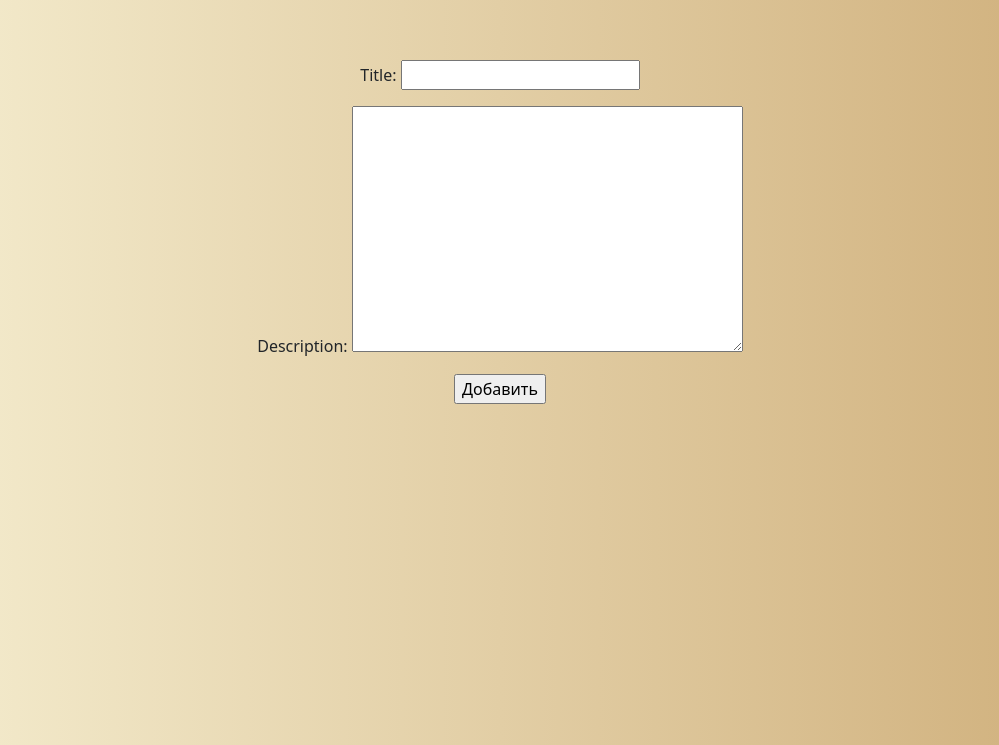
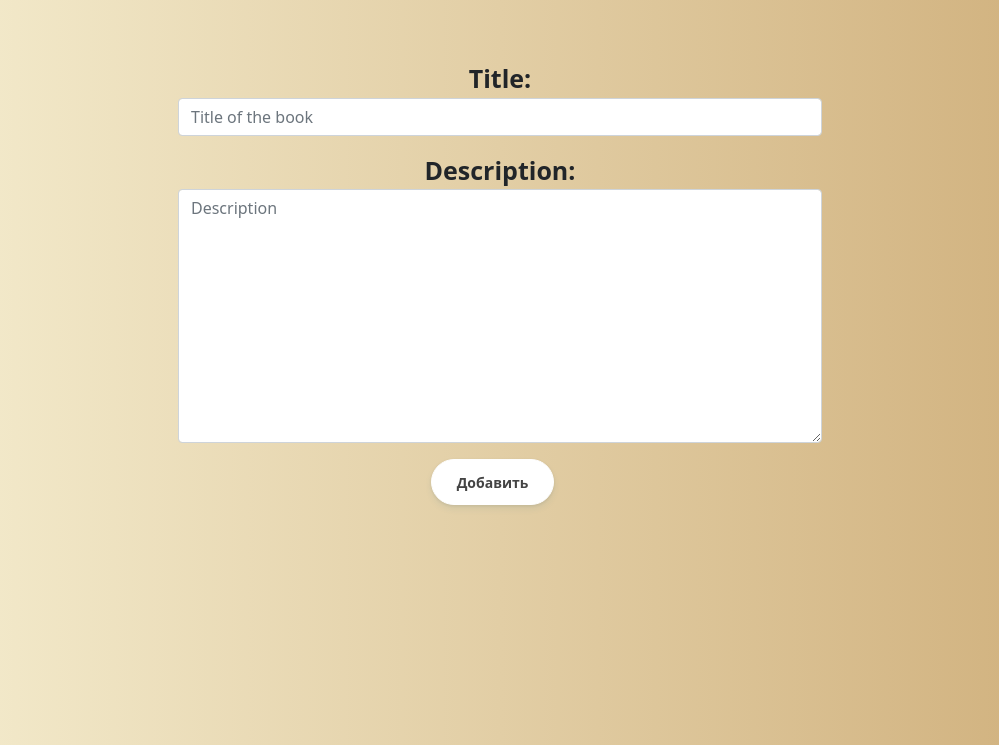
Before and after one commit to Poetofthefall76/BookStore, a Django app: page /create/ in a window 1280 px wide. Shown: the top 745 px of the page, without its empty margins (140-1139 px from the left). Run offline with Django 3.2, Linux system fonts and the light colour scheme.

Commit message:
стилизация

```diff
--- a/bookingem/forms.py
+++ b/bookingem/forms.py
@@ -10,6 +10,10 @@ class BookForm(forms.ModelForm):
             "title",
             "description"
         ]
+        widgets = {
+            "title":forms.TextInput(attrs={"class": "form-control", "placeholder": "Title of the book"}),
+            "description": forms.Textarea(attrs={"class": "form-control", "placeholder": "Description"})
+        }
 
 
 class CommentForm(forms.ModelForm):
@@ -18,18 +22,5 @@ class CommentForm(forms.ModelForm):
         fields = ("text", )
 
         widgets = {
-            "text": forms.Textarea(attrs={"class": "form-control"})
+            "text": forms.Textarea(attrs={"class": "form-control", "placeholder": "Comment..."})
         }
-
-
-
-
-# class CommentForm(forms.ModelForm):
-#     class Meta:
-#         model = Comment
-#         fields = ('text',)
-#     def __init__(self,*args,**kwargs):
-#         super().__init__(*args,**kwargs)
-#         for field in self.fields:
-#             self.fields[field].widget.attrs['class'] = 'form-control'
-#         self.fields['text'].widget = Textarea(attrs={'rows':5})
--- a/bookingem/static/bookingem/css/style.css
+++ b/bookingem/static/bookingem/css/style.css
@@ -1,15 +1,39 @@
 .origin {
     background: linear-gradient(to right, #F6EFD2, #CEAD78);
-    text-align: center
+    text-align: center;
 }
 .detailbook {
     background: linear-gradient(to right, #F6EFD2, #CEAD78);
     text-align: center
 }
+
+* {
+    box-sizing:border-box;
+}
+
+.detailbook textarea {
+    box-sizing:border-box;
+    width:40%;
+    resize: vertical;
+    padding:15px;
+    border-radius:15px;
+    border:0;
+    box-shadow:4px 4px 10px rgba(0,0,0,0.06);
+    height:70px;
+}
+
+
+.comments {
+
+}
+
 .detailbook h2 {
+    text-decoration: overline 3pt;
     height: 50px;
     margin-top: 150px;
     margin: 50px;
+    font-size: 40pt;
+
 }
 .detailbook h3 a {
     text-decoration: none;
@@ -19,13 +43,17 @@
 .detailbook h3 a:hover{
         color: white
 }
+
+
 body {
     background: linear-gradient(to right, #F6EFD2, #CEAD78);
+    font-family: 'Open Sans', sans-serif;
 }
 .origin h2 {
     margin-top: 60px;
     line-height: 0.8;
     text-shadow: 1px 1px #FF0000;
+    font-size: 70pt;
 }
 .book h3 a {
     text-decoration: none;
@@ -50,17 +78,90 @@ body {
     font-weight: 600;
     color: black;
 }
+
+
 .create {
+    font-weight: 900;
+    font-size: 25px;
+    margin: 0 auto;
     text-align: center;
-    margin-top: 60px;
+    margin-top: 30px;
+    box-sizing:border-box;
+    width:55%;
+    resize: vertical;
+    padding:30px;
+    border-radius:15px;
+    border:0;
+    height:70px;
+}
+
+/*
+.addbtn {
+    font-size: 20px;
+    font-weight: 800;
+    width:20%;
+    transition: .2s linear;
+    border: none;
+    padding: 0;
+}
+
+.addbtn:hover {
+    color: #5e006d;
+}
+*/
+
+.addbtn {
+	display: inline-block;
+	box-sizing: border-box;
+	padding: 0 25px;
+	margin: 0 15px 15px 0;
+	outline: none;
+	border: 1px solid #fff;
+	border-radius: 50px;
+	height: 46px;
+	line-height: 46px;
+	font-size: 14px;
+	font-weight: 600;
+	text-decoration: none;
+	color: #444;
+	background-color: #fff;
+	box-shadow: 0 4px 6px rgb(65 132 144 / 10%), 0 1px 3px rgb(0 0 0 / 8%);
+	cursor: pointer;
+	user-select: none;
+	appearance: none;
+	touch-action: manipulation;
+	vertical-align: top;
+	transition: box-shadow 0.2s;
+}
+.addbtn:focus-visible {
+	border: 1px solid #4c51f9;
+	outline: none;
+}
+.addbtn:hover {
+	transition: all 0.2s;
+	box-shadow: 0 7px 14px rgb(65 132 144 / 10%), 0 3px 6px rgb(0 0 0 / 8%);
+}
+.addbtn:active {
+	background-color: #808080;
+}
+.addbtn:disabled {
+	background-color: #eee;
+	border-color: #eee;
+	color: #444;
+	cursor: not-allowed;
+}
+
+
+
+
+
+
+.newbook {
+    text-align: center;
 }
 .newbook h3 a {
-    text-decoration: none;
+    text-decoration: overline 4pt;
     color: black;
-    transition: color .2s linear
-}
-.newbook {
-    text-align: center;
     transition: color .2s linear
 }
 .newbook h3 a:hover {
--- a/bookstore/settings.py
+++ b/bookstore/settings.py
@@ -38,7 +38,7 @@ INSTALLED_APPS = [
     'django.contrib.messages',
     'django.contrib.staticfiles',
     'bookingem',
-    'bookstore'
+    'bookstore',
 ]
 
 MIDDLEWARE = [
--- a/templates/book/book_create.html
+++ b/templates/book/book_create.html
@@ -5,9 +5,10 @@
 
 {% block content %}
 
-<form class="create" action="." method="POST">{% csrf_token %}
+<form class="create" action="." method="POST">
+  {% csrf_token %}
   {{ form.as_p }}
-  <input type="submit" value="Добавить" />
+  <input class="addbtn" type="submit" value="Добавить" />
 </form>
 
 {% endblock %}
--- a/templates/book/book_detail.html
+++ b/templates/book/book_detail.html
@@ -11,8 +11,9 @@
     <br><br><br><br>
 
 
-    <form action="comment/" method="POST">
+    <form class="comments" action="comment/" method="POST">
             {% csrf_token %}
+<!--            {{ form.as_p }}-->
             <label>
                 Комментарий:
                 <input name="text" type="text">
@@ -21,6 +22,7 @@
             <input value="Добавить" type="submit">
     </form>
 
+<!--            <textarea placeholder="Comment..."></textarea>-->
 
     {% for i in comments %}
     <hr>
--- a/templates/book/origin.html
+++ b/templates/book/origin.html
@@ -6,6 +6,10 @@
     <title>{% block title %}{% endblock %}</title>
     <link rel="stylesheet" href="{% static 'bookingem/css/style.css' %}">
     <link rel="stylesheet" href="https://cdn.jsdelivr.net/npm/bootstrap@5.1.3/dist/css/bootstrap.min.css">
+    <link rel="preconnect" href="https://fonts.googleapis.com">
+    <link rel="preconnect" href="https://fonts.gstatic.com" crossorigin>
+    <link href="https://fonts.googleapis.com/css2?family=Open+Sans&display=swap" rel="stylesheet">
+
 </head>
 <body>
     {% block content %}
```
Also changed, not shown: db.sqlite3.
